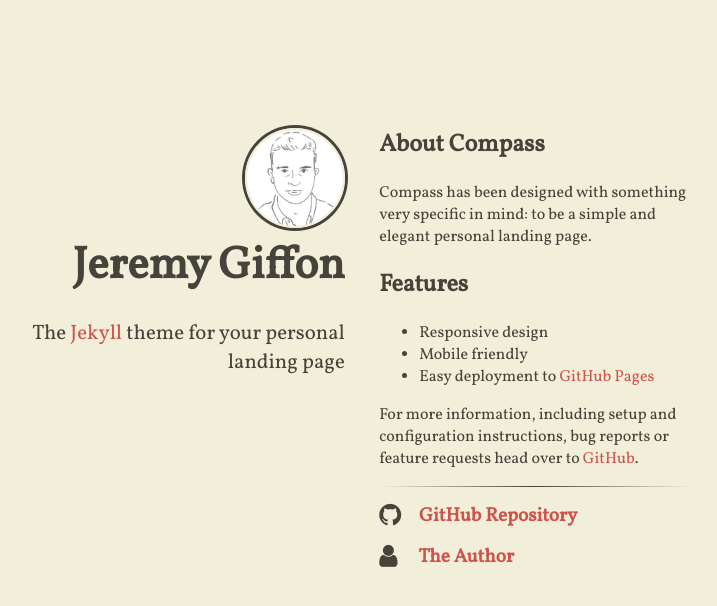
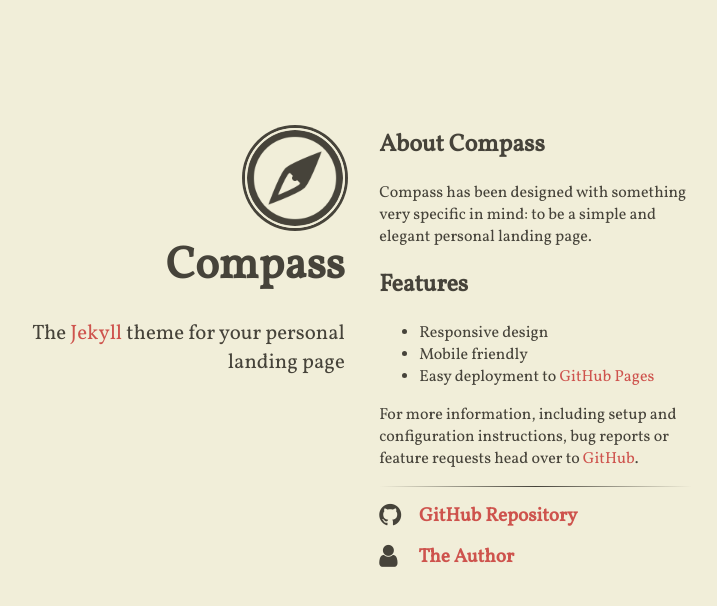
Before and after one commit to jeremygiffon/jeremygiffon.github.io, a Jekyll site: the page built from index.html, in a window 1280 px wide. Shown: the top 606 px of the page, without its empty margins (288-1005 px from the left). Built offline with Jekyll 4.4.1, drawn with Linux system fonts in a browser that asks for light colours; nearby versions of some CDN libraries.

Commit message:
change back

```diff
--- a/Gemfile
+++ b/Gemfile
@@ -1,2 +1,2 @@
 source 'https://rubygems.org'
-gem 'github-pages'
+gem 'github-pages', group: :jekyll_plugins
--- a/_config.yml
+++ b/_config.yml
@@ -7,7 +7,7 @@
   # an avatar or logo (optional)
   logo: "/images/compass.png"
   # author will appear under the avatar (optional)
-  author: "Jeremy Giffon"
+  author: "Compass"
   # tagline will appear under the title (optional)
   tagline: "The <a href='http://jekyllrb.com'>Jekyll</a> theme for your personal landing page"
   # if include_content is true, the contents of the content.html include will be
```
Also changed, not shown: images/compass-old.png (deleted), images/compass.-old2png.png (added), images/compass.png.
